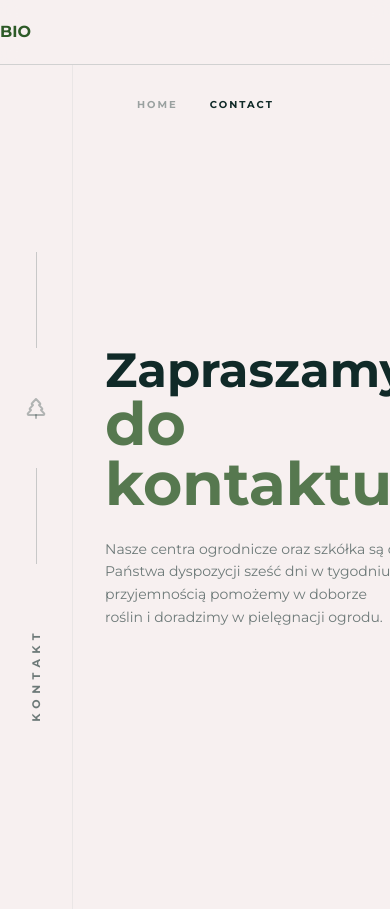
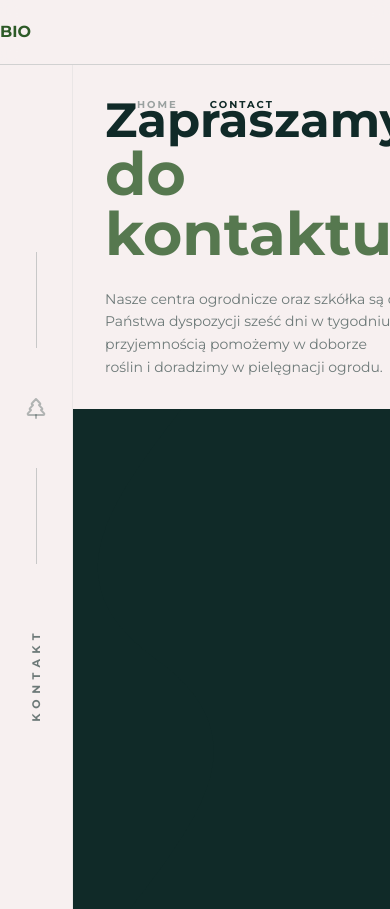
Before and after one commit to KarmaDordje/bio, a Next.js app: page /contact in a window 390 px wide. Built offline with nearby package versions, Linux system fonts and the light colour scheme.

Commit message:
style: add organic svg wave to contact page

```diff
--- a/src/app/contact/page.tsx
+++ b/src/app/contact/page.tsx
@@ -24,9 +24,21 @@ export default function ContactPage() {
           </p>
         </section>
 
-        {/* Right Side (Placeholder for Dark Area) */}
-        <section className="w-full md:w-[50%] bg-brand-dark relative">
-          {/* Wave will go here */}
+        {/* Right Side (Dark Area) */}
+        <section className="w-full md:w-[50%] bg-brand-dark relative flex flex-col justify-center px-12 md:px-20 text-white min-h-[500px]">
+          {/* Organic Wave Layer */}
+          <div className="absolute inset-0 z-0 overflow-hidden pointer-events-none">
+            <svg className="absolute top-0 -left-[150px] h-full w-[calc(100%+150px)]" preserveAspectRatio="none" viewBox="0 0 100 100">
+              <path
+                d="M100,0 L100,100 L40,100 C55,80 65,65 45,50 C25,35 35,20 50,0 Z"
+                fill="#102a28"
+              />
+            </svg>
+          </div>
+
+          <div className="relative z-10">
+            {/* Locations will go here */}
+          </div>
         </section>
       </div>
     </main>
```
